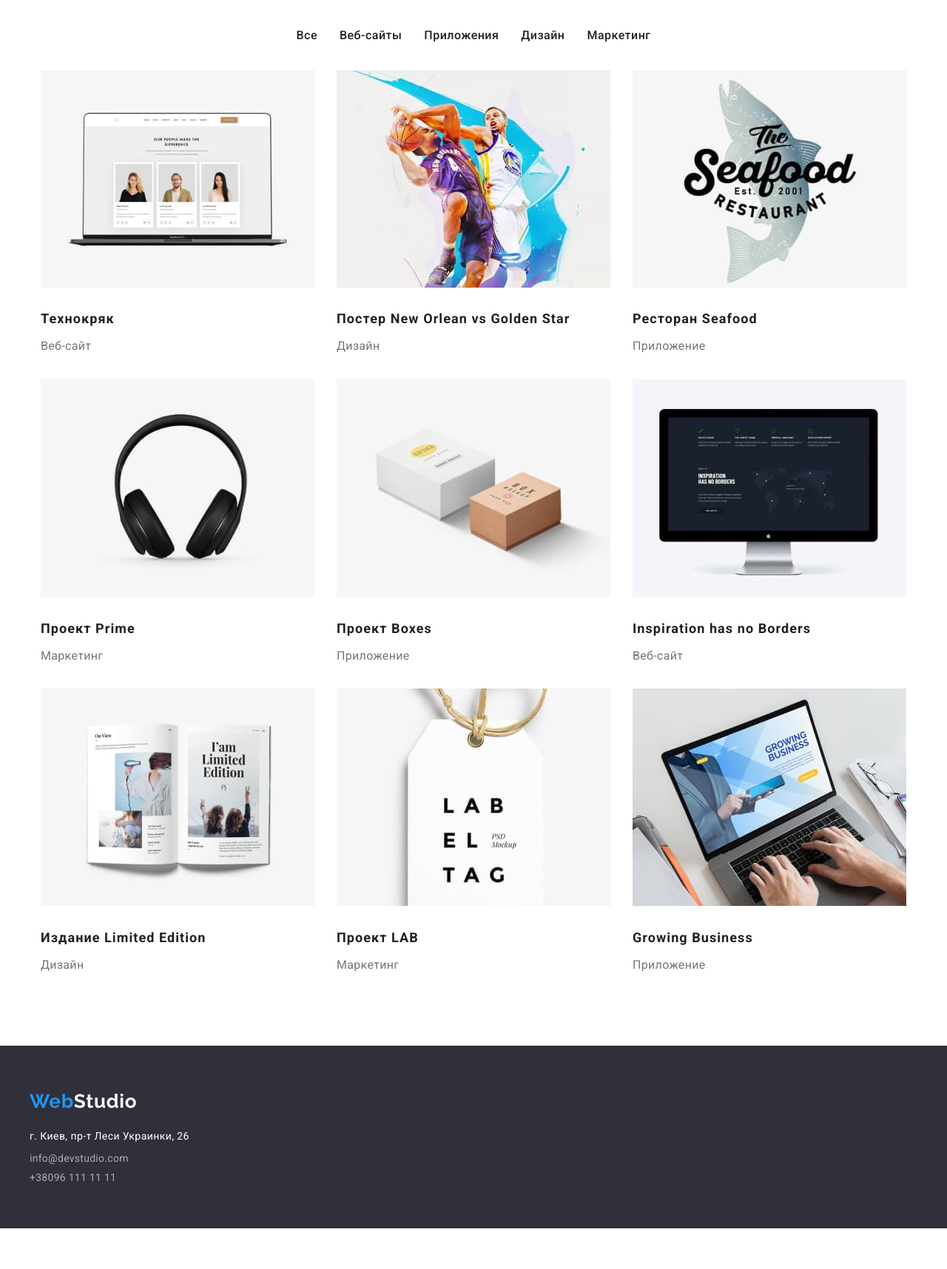
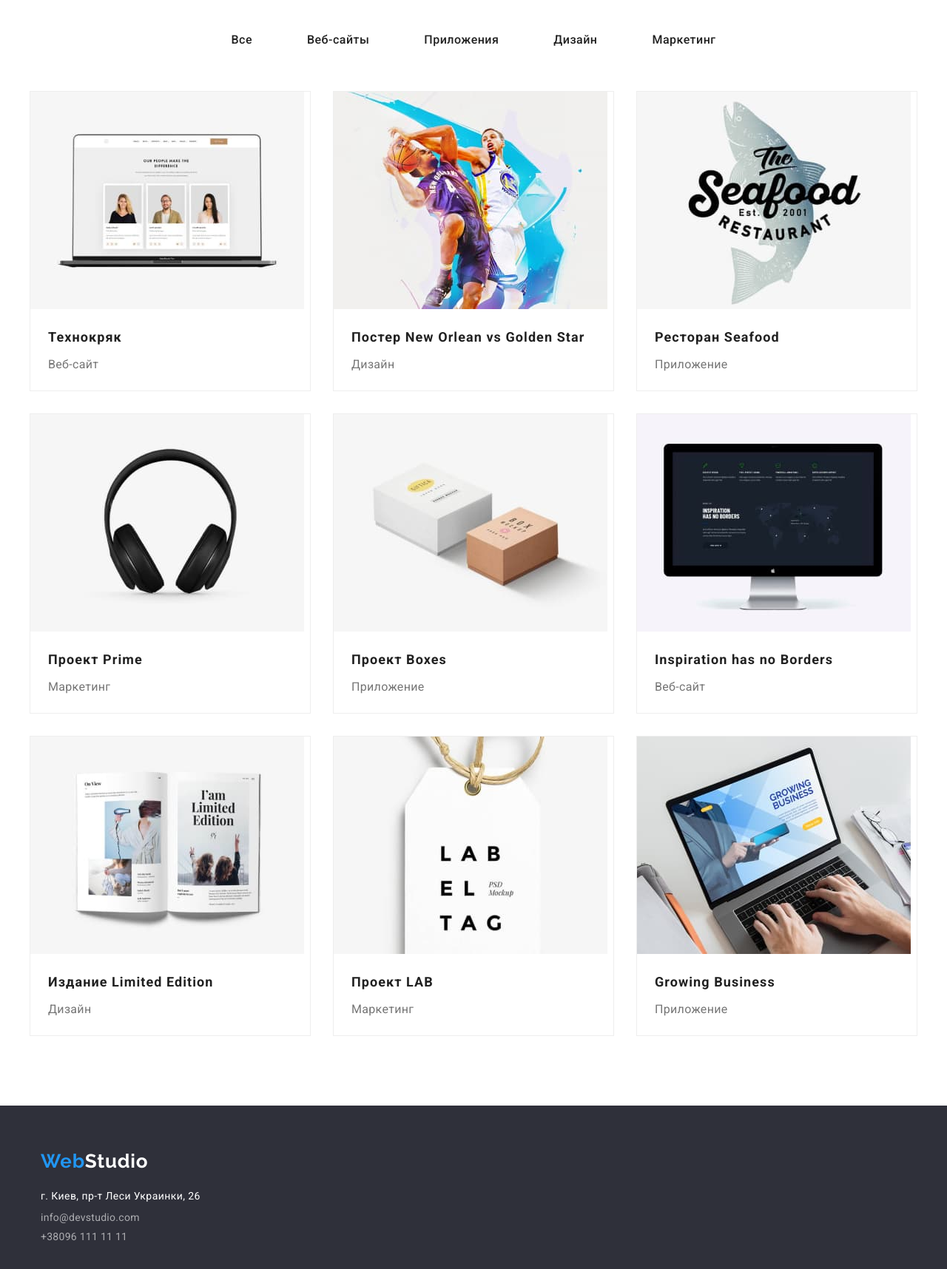
Before and after one commit to SemSlipchenko/goit-markup-hw-03, a plain HTML site: page portfolio.html in a window 1280 px wide. Shown: the part 140-1856 px from the top of the page at 74% size. Before the commit the page ends 1801 px from the top, so only its background shows below. Drawn offline with Linux system fonts and the light colour scheme.

Commit message:
addnig some fix

```diff
--- a/css/style.css
+++ b/css/style.css
@@ -5,6 +5,10 @@
     --secondary-text-color: #FFFFFF;
     --background-color: #2F303A;
     --background-secondary-color: #FFFFFF;
+}
+
+* {
+    box-sizing: border-box;
 }
 
 body {
@@ -133,7 +137,7 @@ button {
 }
 
 .footer .container {
-    padding: 60px 0;
+    padding: 60px 15px;
 }
 
 .footer-link-logo span {
@@ -180,11 +184,10 @@ button {
 
 .hero {
     background-color: var(--background-color);
-    margin-bottom: 94px;
 }
 
 .hero .container {
-    padding: 200px 0;
+    padding: 200px 15px;
     display: flex;
     flex-direction: column;
     align-items: center;
@@ -227,7 +230,8 @@ button {
 /* section advantage */
 
 .advantage {
-    margin-bottom: 94px;
+    padding-top: 94px;
+    padding-bottom: 94px;
 }
 
 .advantage-list {
@@ -267,7 +271,7 @@ button {
 /* section whatwedo */
 
 .whatwedo {
-    margin-bottom: 188px;
+    padding-bottom: 94px;
 }
 
 .whatwedo-title {
@@ -290,7 +294,8 @@ button {
 /* team */
 
 .team {
-    margin-bottom: 94px;
+    padding-bottom: 94px;
+    padding-top: 94px;
 }
 
 .team-title {
@@ -343,19 +348,16 @@ button {
 
 /* portfolio.html  */
 
-.portfolio-cards {
-    margin: 94px 0;
-}
-
 .portfolio-cards .container {
     display: flex;
     flex-direction: column;
     align-items: center;
+    padding: 94px 0;
 }
 
 .portfolio-btn-list {
     display: flex;
-    margin-bottom: 34px;
+    margin-bottom: 50px;
 }
 
 .portfolio-list-item {
@@ -378,6 +380,8 @@ button {
     color: var(--main-color);
     border: none;
     background-color: var(--background-secondary-color);
+    border-radius: 5px;
+    padding: 6px 22px;
 }
 
 .portfolio-btn:hover {
@@ -398,6 +402,8 @@ button {
 
 .cards-list-item {
     list-style-type: none;
+    border: 1px solid #EEEEEE;
+    background-color: var(--background-secondary-color);
 
     margin-left: 30px;
     margin-bottom: 30px;
@@ -405,7 +411,12 @@ button {
 }
 
 .cards-list-item-img {
-    margin-bottom: 20px;
+    display: block;
+}
+
+.card-description-wrap {
+    width: 364px;
+    padding: 20px 24px;
 }
 
 .cards-list-item-title {
--- a/portfolio.html
+++ b/portfolio.html
@@ -43,48 +43,66 @@
                 <ul class="portfolio-cards-list">
                     <li class="cards-list-item">
                         <img class="cards-list-item-img" src="./images/portfolio1.jpg" alt="Технокряк" width="370">
+                        <div class="card-description-wrap">
                             <h3 class="cards-list-item-title">Технокряк</h3>
                             <a class="cards-list-item-link link" href="#">Веб-сайт</a>
+                        </div>
                     </li>
                     <li class="cards-list-item">
                         <img class="cards-list-item-img" src="./images/portfolio2.jpg" alt="Технокряк" width="370">
+                        <div class="card-description-wrap">
                             <h3 class="cards-list-item-title">Постер New Orlean vs Golden Star</h3>
                             <a class="cards-list-item-link link" href="#">Дизайн</a>
+                        </div>
                     </li>
                     <li class="cards-list-item">
                         <img class="cards-list-item-img" src="./images/portfolio3.jpg" alt="Технокряк" width="370">
+                        <div class="card-description-wrap">
                             <h3 class="cards-list-item-title">Ресторан Seafood</h3>
                             <a class="cards-list-item-link link" href="#">Приложение</a>
+                        </div>
                     </li>
                     <li class="cards-list-item">
                         <img class="cards-list-item-img" src="./images/portfolio4.jpg" alt="Технокряк" width="370">
+                        <div class="card-description-wrap">
                             <h3 class="cards-list-item-title">Проект Prime</h3>
                             <a class="cards-list-item-link link" href="#">Маркетинг</a>
+                        </div>
                     </li>
                     <li class="cards-list-item">
                         <img class="cards-list-item-img" src="./images/portfolio5.jpg" alt="Технокряк" width="370">
+                        <div class="card-description-wrap">
                             <h3 class="cards-list-item-title">Проект Boxes</h3>
                             <a class="cards-list-item-link link" href="#">Приложение</a>
+                        </div>
                     </li>
                     <li class="cards-list-item">
                         <img class="cards-list-item-img" src="./images/portfolio6.jpg" alt="Технокряк" width="370">
+                        <div class="card-description-wrap">
                             <h3 class="cards-list-item-title">Inspiration has no Borders</h3>
                             <a class="cards-list-item-link link" href="#">Веб-сайт</a>
+                        </div>
                     </li>
                     <li class="cards-list-item">
                         <img class="cards-list-item-img" src="./images/portfolio7.jpg" alt="Технокряк" width="370">
+                        <div class="card-description-wrap">
                             <h3 class="cards-list-item-title">Издание Limited Edition</h3>
                             <a class="cards-list-item-link link" href="#">Дизайн</a>
+                        </div>
                     </li>
                     <li class="cards-list-item">
                         <img class="cards-list-item-img" src="./images/portfolio8.jpg" alt="Технокряк" width="370">
+                        <div class="card-description-wrap">
                             <h3 class="cards-list-item-title">Проект LAB</h3>
                             <a class="cards-list-item-link link" href="#">Маркетинг</a>
+                        </div>
                     </li>
                     <li class="cards-list-item">
                         <img class="cards-list-item-img" src="./images/portfolio9.jpg" alt="Технокряк" width="370">
+                        <div class="card-description-wrap">
                             <h3 class="cards-list-item-title">Growing Business</h3>
                             <a class="cards-list-item-link link" href="#">Приложение</a>
+                        </div>
                     </li>
                 </ul>
             </div>
```
Lines whose indentation alone changed are shown as unchanged.
